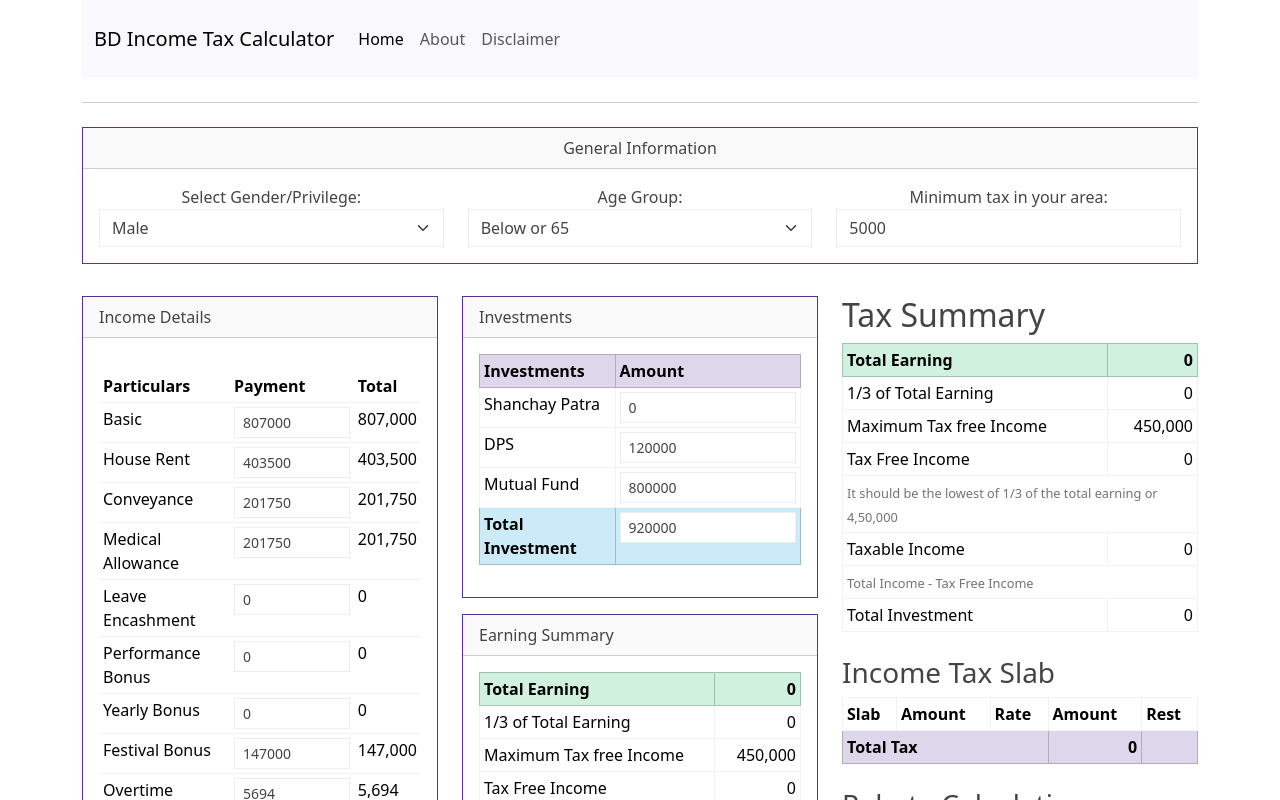
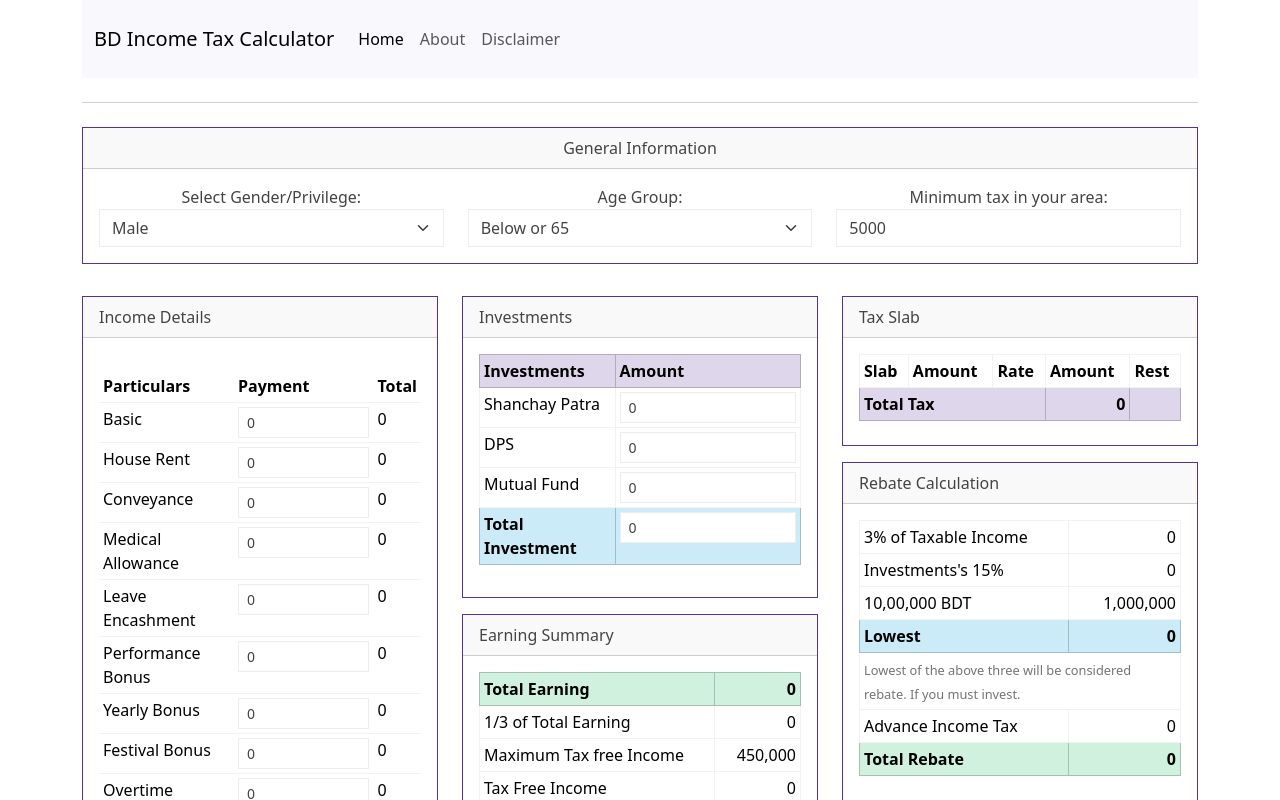
Before and after one commit to shafikshaon/bd-income-tax-calculator, a Vue app: page /bd-income-tax-calculator/ in a window 1280 px wide. Shown: the top 800 px of the page. Built offline with nearby package versions, Linux system fonts and the light colour scheme.

Commit message:
Calculate Whole tax

```diff
--- a/src/App.vue
+++ b/src/App.vue
@@ -9,10 +9,15 @@ import TheTaxCalculationSummary from "@/components/TheTaxCalculationSummary.vue"
 import TheGeneralInfo from "@/components/TheGeneralInfo.vue";
 import TheIncomeInvestmentSummary from "@/components/TheEarningSummary.vue";
 import TheEarningSummary from "@/components/TheEarningSummary.vue";
+import TheIncomeTaxSlab from "@/components/TheIncomeTaxSlab.vue";
+import TheRebateCalculation from "@/components/TheRebateCalculation.vue";
 
 const totalGrossPay = ref(0)
 const totalInvestment = ref(0)
 const gender = ref("male")
+const ageGroup = ref("below")
+const minimumTax = ref(0)
+const advanceIncomeTax = ref(0)
 
 const updateTotalGrossPay = (newValue) => {
   totalGrossPay.value = newValue
@@ -23,6 +28,18 @@ const updateGender = (newValue) => {
 
 const updateTotalInvestment = (newValue) => {
   totalInvestment.value = newValue
+}
+
+const updateAgeGroup = (newValue) => {
+  ageGroup.value = newValue
+}
+
+const updateMinimumTax = (newValue) => {
+  minimumTax.value = newValue
+}
+
+const updateAdvanceIncomeTax = (newValue) => {
+  advanceIncomeTax.value = newValue
 }
 </script>
 
@@ -41,22 +58,32 @@ const updateTotalInvestment = (newValue) => {
 
       <div class="row mb-3">
         <div class="col-4">
-          <the-income-table @update:totalGrossPay="updateTotalGrossPay"/>
+          <the-income-table
+              @update:totalGrossPay="updateTotalGrossPay"
+              @update:advanceIncomeTax="updateAdvanceIncomeTax"
+          />
         </div>
         <div class="col-4">
-          <the-investment-table @update:totalInvestment="updateTotalInvestment"/>
+          <the-investment-table
+              @update:totalInvestment="updateTotalInvestment"
+          />
 
           <the-earning-summary
-              :gender="gender"
               :totalGrossPay="totalGrossPay"
               :totalInvestment="totalInvestment"
           />
         </div>
         <div class="col-4">
-          <the-tax-calculation-summary
+          <the-income-tax-slab
               :gender="gender"
               :totalGrossPay="totalGrossPay"
               :totalInvestment="totalInvestment"
+          />
+          <the-rebate-calculation
+              :gender="gender"
+              :totalGrossPay="totalGrossPay"
+              :totalInvestment="totalInvestment"
+              :advanceIncomeTax="advanceIncomeTax"
           />
         </div>
       </div>
--- a/src/components/TheEarningSummary.vue
+++ b/src/components/TheEarningSummary.vue
@@ -10,10 +10,6 @@ const props = defineProps({
     type: Number,
     required: true
   },
-  gender: {
-    type: String,
-    required: true
-  }
 })
 
 const oneThirdOfTotalEarning = computed(() => Math.floor(props.totalGrossPay / 3))
--- a/src/components/TheGeneralInfo.vue
+++ b/src/components/TheGeneralInfo.vue
@@ -5,11 +5,15 @@ const gender = ref('male')
 const age_group = ref('below')
 const minimum_tax = ref(5000)
 
-const genderEmit = defineEmits(['update:gender'])
+const emit = defineEmits(['update:gender', 'update:ageGroup'])
 
 watch(gender, (newValue) => {
-  genderEmit('update:gender', newValue)
+  emit('update:gender', newValue)
 })
+watch(age_group, (newValue) => {
+  emit('update:ageGroup', newValue)
+})
+
 
 </script>
 
--- a/src/components/TheIncomeTable.vue
+++ b/src/components/TheIncomeTable.vue
@@ -8,7 +8,7 @@ const convertToNumber = (value) => {
   return Number(value);
 };
 
-const emit = defineEmits(['update:totalGrossPay'])
+const emit = defineEmits(['update:totalGrossPay','update:advanceIncomeTax','update:minimumTax'])
 
 const manuallyEdited = ref({
   houseRent: false,
@@ -17,15 +17,15 @@ const manuallyEdited = ref({
 })
 
 const incomeFields = {
-  basic: ref(807000),
-  houseRent: ref(403500),
-  conveyance: ref(201750),
-  medicalAllowance: ref(201750),
+  basic: ref(0),
+  houseRent: ref(0),
+  conveyance: ref(0),
+  medicalAllowance: ref(0),
   leaveEncashment: ref(0),
   performanceBonus: ref(0),
   yearlyBonus: ref(0),
-  festivalBonus: ref(147000),
-  overtimeAllowance: ref(5694),
+  festivalBonus: ref(0),
+  overtimeAllowance: ref(0),
   transportation: ref(0)
 }
 
@@ -46,13 +46,15 @@ const totalGrossPay = computed(() =>
     Object.values(incomeFields).reduce((sum, field) => sum + convertToNumber(field.value), 0)
 )
 
-const ait = ref(46000)
-const netPay = computed(() => totalGrossPay.value - convertToNumber(ait.value))
+const ait = ref(0)
+const netPay = computed(() => convertToNumber(totalGrossPay.value) - convertToNumber(ait.value))
 
 watch(totalGrossPay, (newValue) => {
   emit('update:totalGrossPay', newValue)
 })
-
+watch(ait, (newValue) => {
+  emit('update:advanceIncomeTax', newValue)
+})
 
 const formatNumber = (num) => convertToNumber(num).toLocaleString()
 
@@ -107,7 +109,7 @@ const handleManualEdit = (field) => {
         </tr>
         <tr class="table-success">
           <td><strong>Net Pay</strong></td>
-          <td colspan="2">{{ formatNumber(netPay) }}</td>
+          <td colspan="2" class="">{{ formatNumber(netPay) }}</td>
         </tr>
         </tbody>
       </table>
--- /dev/null
+++ b/src/components/TheIncomeTaxSlab.vue
@@ -0,0 +1,133 @@
+<script setup>
+import { ref, computed } from 'vue'
+
+const props = defineProps({
+  totalGrossPay: {
+    type: Number,
+    required: true
+  },
+  totalInvestment: {
+    type: Number,
+    required: true
+  },
+  gender: {
+    type: String,
+    required: true
+  },
+  age_group: {
+    type: String,
+    required: false
+  }
+})
+
+const oneThirdOfTotalEarning = computed(() => Math.floor(props.totalGrossPay / 3))
+const maxTaxFreeIncome = 450000
+const taxFreeIncome = computed(() => Math.min(oneThirdOfTotalEarning.value, maxTaxFreeIncome))
+const taxableIncome = computed(() => props.totalGrossPay - taxFreeIncome.value)
+
+const taxSlabs = {
+  male: [
+    { limit: 350000, rate: 0 },
+    { limit: 100000, rate: 0.05 },
+    { limit: 300000, rate: 0.10 },
+    { limit: 400000, rate: 0.15 },
+    { limit: 500000, rate: 0.20 },
+    { limit: Infinity, rate: 0.25 }
+  ],
+  female: [
+    { limit: 400000, rate: 0 },
+    { limit: 100000, rate: 0.05 },
+    { limit: 300000, rate: 0.10 },
+    { limit: 400000, rate: 0.15 },
+    { limit: 500000, rate: 0.20 },
+    { limit: Infinity, rate: 0.25 }
+  ]
+}
+
+const calculateTax = computed(() => {
+  let remainingIncome = taxableIncome.value
+  let totalTax = 0
+  const slabs = taxSlabs[props.gender]
+  const taxDetails = []
+
+  for (const slab of slabs) {
+    if (remainingIncome <= 0) break
+    const taxableAmount = Math.min(remainingIncome, slab.limit)
+    const taxForSlab = taxableAmount * slab.rate
+    totalTax += taxForSlab
+    remainingIncome -= taxableAmount
+
+    taxDetails.push({
+      amount: taxableAmount,
+      rate: slab.rate * 100,
+      tax: taxForSlab,
+      rest: remainingIncome
+    })
+  }
+
+  return { totalTax, taxDetails }
+})
+
+
+const formatNumber = (num) => num.toLocaleString()
+</script>
+
+<template>
+  <div class="card border-primary mb-3">
+    <div class="card-header">Tax Slab</div>
+    <div class="card-body">
+  <div class="tax-calculation-summary">
+    <table class="table table-sm table-bordered">
+      <thead>
+      <tr>
+        <th>Slab</th>
+        <th>Amount</th>
+        <th>Rate</th>
+        <th>Amount</th>
+        <th>Rest</th>
+      </tr>
+      </thead>
+      <tbody>
+      <tr v-for="(slab, index) in calculateTax.taxDetails" :key="index">
+        <td>{{ index + 1 }}{{ index === calculateTax.taxDetails.length - 1 ? 'th' : ['st', 'nd', 'rd'][index] || 'th' }}</td>
+        <td class="text-end">{{ formatNumber(slab.amount) }}</td>
+        <td class="text-end">{{ slab.rate }}%</td>
+        <td class="text-end">{{ formatNumber(slab.tax) }}</td>
+        <td class="text-end">{{ formatNumber(slab.rest) }}</td>
+      </tr>
+      </tbody>
+      <tfoot>
+      <tr class="table-primary">
+        <td colspan="3"><strong>Total Tax</strong></td>
+        <td class="text-end"><strong>{{ formatNumber(calculateTax.totalTax) }}</strong></td>
+        <td></td>
+      </tr>
+      </tfoot>
+    </table>
+  </div>
+    </div>
+  </div>
+</template>
+
+<style scoped>
+.tax-calculation-summary {
+  max-width: 600px;
+  margin: 0 auto;
+}
+.table {
+  margin-bottom: 0.5rem;
+}
+td {
+  padding: 0.25rem 0.5rem;
+}
+.text-end {
+  text-align: right;
+}
+.table-success {
+  background-color: #28a745;
+  color: white;
+}
+.text-muted {
+  font-size: 0.8em;
+}
+</style>
--- a/src/components/TheInvestmentTable.vue
+++ b/src/components/TheInvestmentTable.vue
@@ -11,8 +11,8 @@ const convertToNumber = (value) => {
 const emit = defineEmits(['update:totalInvestment'])
 
 const shanchayPatra = ref(0)
-const dps = ref(120000)
-const mutualFund = ref(800000)
+const dps = ref(0)
+const mutualFund = ref(0)
 
 const totalInvestment = computed(() => {
   return convertToNumber(shanchayPatra.value) +
--- /dev/null
+++ b/src/components/TheRebateCalculation.vue
@@ -0,0 +1,166 @@
+<script setup>
+import { ref, computed } from 'vue'
+
+const convertToNumber = (value) => {
+  if (value === '' || value === null || value === undefined) {
+    return 0;
+  }
+  return Number(value);
+};
+
+const props = defineProps({
+  totalGrossPay: {
+    type: Number,
+    required: true
+  },
+  totalInvestment: {
+    type: Number,
+    required: true
+  },
+  gender: {
+    type: String,
+    required: true
+  },
+  advanceIncomeTax: {
+    type: Number,
+    required: false
+  }
+})
+
+const oneThirdOfTotalEarning = computed(() => Math.floor(props.totalGrossPay / 3))
+const maxTaxFreeIncome = 450000
+const taxFreeIncome = computed(() => Math.min(oneThirdOfTotalEarning.value, maxTaxFreeIncome))
+const taxableIncome = computed(() => props.totalGrossPay - taxFreeIncome.value)
+
+const taxSlabs = {
+  male: [
+    { limit: 350000, rate: 0 },
+    { limit: 100000, rate: 0.05 },
+    { limit: 300000, rate: 0.10 },
+    { limit: 400000, rate: 0.15 },
+    { limit: 500000, rate: 0.20 },
+    { limit: Infinity, rate: 0.25 }
+  ],
+  female: [
+    { limit: 400000, rate: 0 },
+    { limit: 100000, rate: 0.05 },
+    { limit: 300000, rate: 0.10 },
+    { limit: 400000, rate: 0.15 },
+    { limit: 500000, rate: 0.20 },
+    { limit: Infinity, rate: 0.25 }
+  ]
+}
+
+const calculateTax = computed(() => {
+  let remainingIncome = taxableIncome.value
+  let totalTax = 0
+  const slabs = taxSlabs[props.gender]
+  const taxDetails = []
+
+  for (const slab of slabs) {
+    if (remainingIncome <= 0) break
+    const taxableAmount = Math.min(remainingIncome, slab.limit)
+    const taxForSlab = taxableAmount * slab.rate
+    totalTax += taxForSlab
+    remainingIncome -= taxableAmount
+
+    taxDetails.push({
+      amount: taxableAmount,
+      rate: slab.rate * 100,
+      tax: taxForSlab,
+      rest: remainingIncome
+    })
+  }
+
+  return { totalTax, taxDetails }
+})
+
+const rebateCalculation = computed(() => {
+  const threePercentOfTaxableIncome = taxableIncome.value * 0.03
+  const fifteenPercentOfInvestment = props.totalInvestment * 0.15
+  const tenLakhBDT = 1000000
+
+  return Math.min(threePercentOfTaxableIncome, fifteenPercentOfInvestment, tenLakhBDT)
+})
+
+const totalRebate = computed(() => {
+  return convertToNumber(rebateCalculation.value) + convertToNumber(props.advanceIncomeTax)
+})
+
+const netTax = computed(() => {
+  return Math.max(calculateTax.value.totalTax - totalRebate.value, 0)
+})
+
+const formatNumber = (num) => num.toLocaleString()
+</script>
+
+<template>
+  <div class="card border-primary mb-3">
+    <div class="card-header">Rebate Calculation</div>
+    <div class="card-body">
+  <div class="tax-calculation-summary">
+    <table class="table table-sm table-bordered">
+      <tbody>
+      <tr>
+        <td>3% of Taxable Income</td>
+        <td class="text-end">{{ formatNumber(taxableIncome * 0.03) }}</td>
+      </tr>
+      <tr>
+        <td>Investments's 15%</td>
+        <td class="text-end">{{ formatNumber(props.totalInvestment * 0.15) }}</td>
+      </tr>
+      <tr>
+        <td>10,00,000 BDT</td>
+        <td class="text-end">1,000,000</td>
+      </tr>
+      <tr class="table-info">
+        <td><strong>Lowest</strong></td>
+        <td class="text-end"><strong>{{ formatNumber(rebateCalculation) }}</strong></td>
+      </tr>
+      <tr>
+        <td colspan="2">
+          <small class="text-muted">Lowest of the above three will be considered rebate. If you must invest.</small>
+        </td>
+      </tr>
+      <tr>
+        <td>Advance Income Tax</td>
+        <td class="text-end">{{ formatNumber(advanceIncomeTax) }}</td>
+      </tr>
+      <tr class="table-success">
+        <td><strong>Total Rebate</strong></td>
+        <td class="text-end"><strong>{{ formatNumber(totalRebate) }}</strong></td>
+      </tr>
+      </tbody>
+    </table>
+
+    <h3 class="mt-4">Net Tax</h3>
+    <div class="alert alert-primary">
+      <strong>Net Tax: {{ formatNumber(netTax) }}</strong>
+    </div>
+  </div>
+    </div>
+  </div>
+</template>
+
+<style scoped>
+.tax-calculation-summary {
+  max-width: 600px;
+  margin: 0 auto;
+}
+.table {
+  margin-bottom: 0.5rem;
+}
+td {
+  padding: 0.25rem 0.5rem;
+}
+.text-end {
+  text-align: right;
+}
+.table-success {
+  background-color: #28a745;
+  color: white;
+}
+.text-muted {
+  font-size: 0.8em;
+}
+</style>
```
